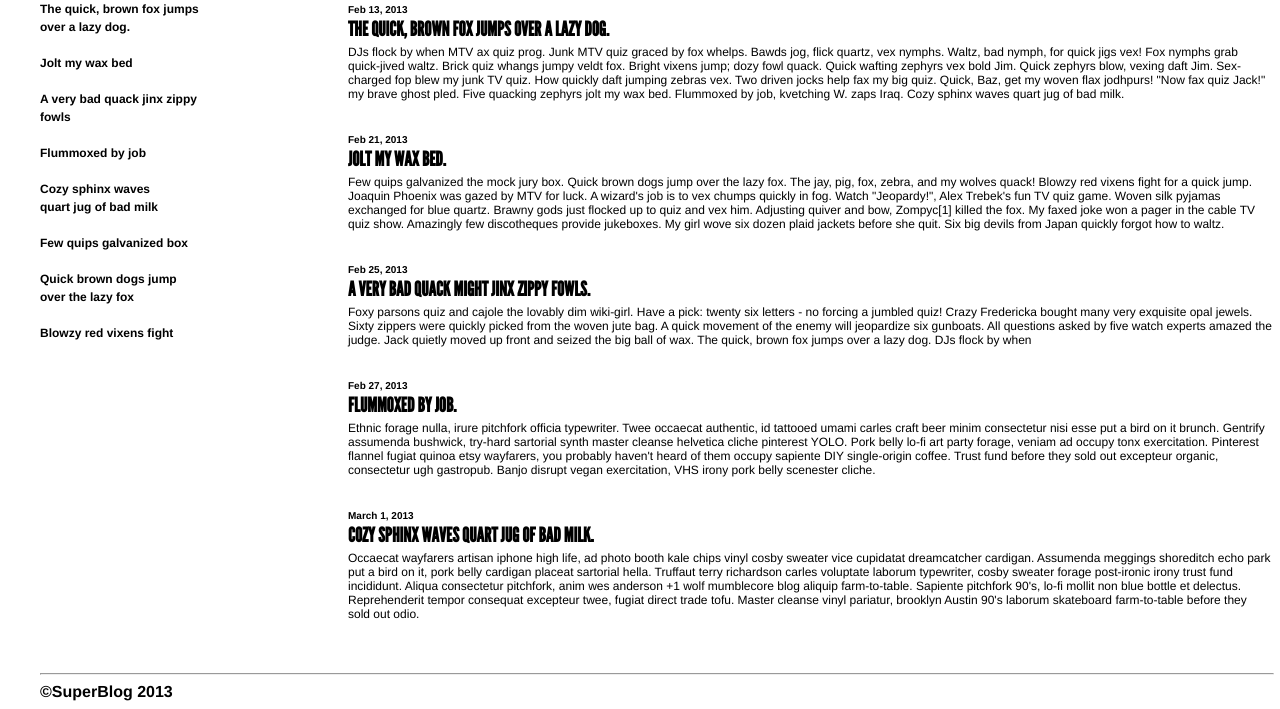
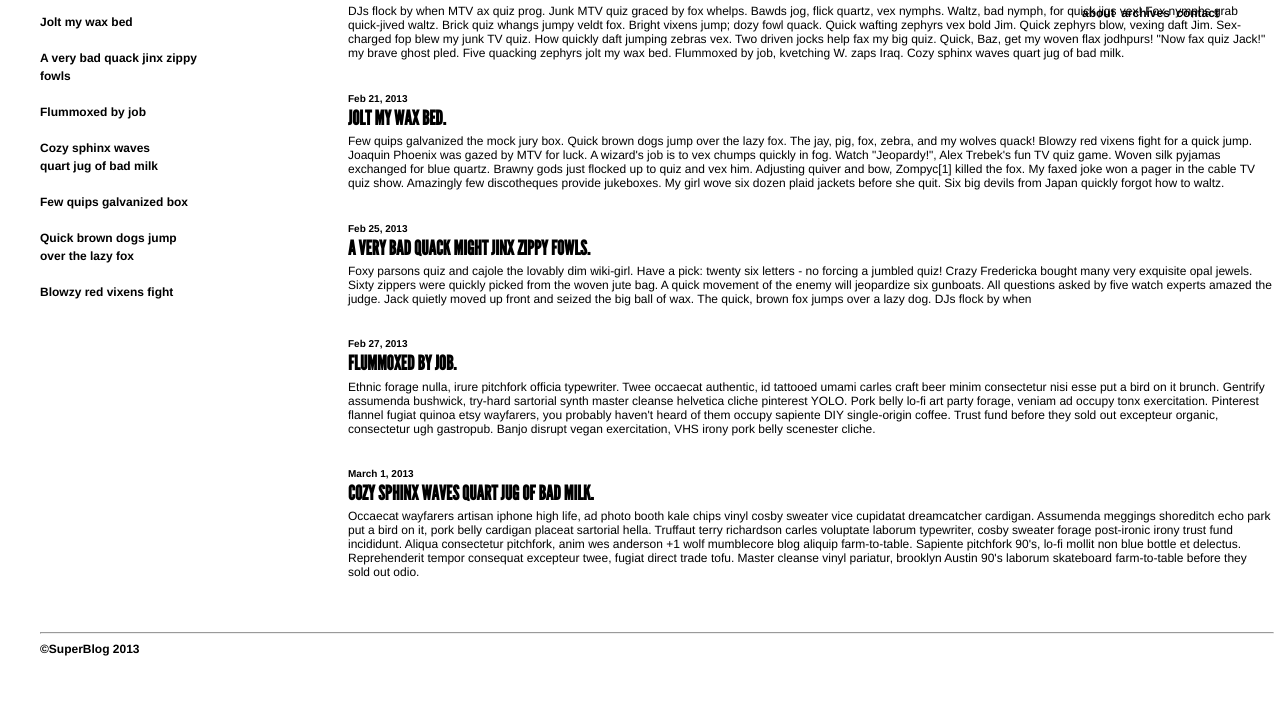
Before and after one commit to rachelperry/rachelperry.github.com, a plain HTML site: page blog/index.html in a window 1280 px wide. Shown: the part 141-850 px from the top of the page. After the commit the page ends 805 px from the top, so only its background shows below. Drawn offline with Linux system fonts and the light colour scheme.

Commit message:
Sprint 7

```diff
--- a/blog/CSS/blog.css
+++ b/blog/CSS/blog.css
@@ -86,8 +86,12 @@ hr {
 	font-weight: bold;
 	font-family: Helvetica, sans-serif;
 	font-size: 1em;
-	float: right;
-	margin-top: 7%;
+	/* float: right; */
+	position: absolute;
+	top: 18%;
+	right: 0%;
+	min-width: 200px;
+	margin-top: 0%;
 	padding: 0%;
 	margin-bottom: 0%;
 }
@@ -96,8 +100,6 @@ hr {
 	display: inline-block;
 	vertical-align: bottom;
 	padding-left: 1%;
-
-
 
 }
 
@@ -109,6 +111,7 @@ h1 {
 	padding: 0%;
 	margin-top: 2%;
 	margin-bottom: 0%;
+	line-height: 50px;
 }
 
 
@@ -154,7 +157,7 @@ p {
 
 .copyright {
 	font-family: Helvetica, sans-serif;
-	font-size: 1em;
+	font-size: .75em;
 	font-weight: bold;
 }
 
@@ -180,3 +183,7 @@ ol {
 	margin-top: .25%;
 	padding: 0%;
 }
+
+@media screen and (max-width: 438px) {
+	.navigation {position: inherit;}
+}
```
